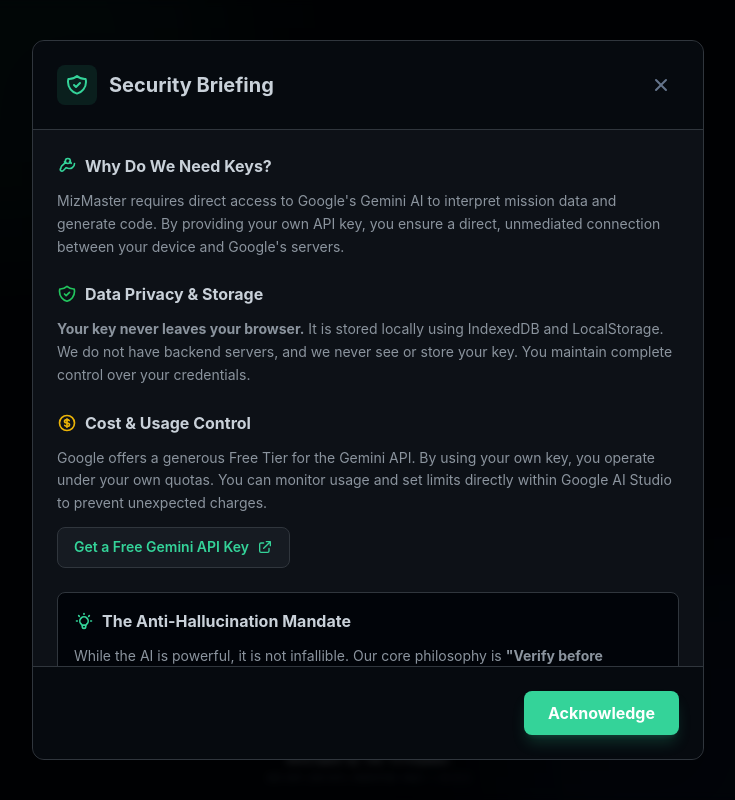
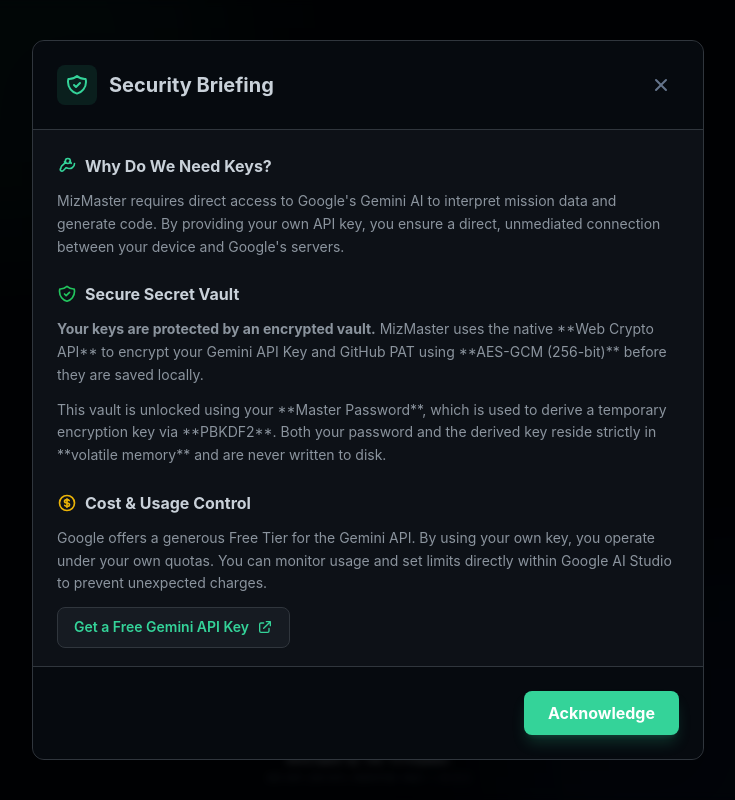
Before and after one commit to filthymanc/filthys-mizmaster, a React (Vite) app: page / in a window 1280 px wide. Both pictures are taken after a click on the button "SECURITY BRIEFING". Shown: the whole page, without its empty margins (272-1007 px from the left). Built offline with nearby package versions, Linux system fonts and the light colour scheme.

Commit message:
docs: update security briefing and manual for encrypted vault, fix UI protocols

```diff
--- a/src/data/manualContent.ts
+++ b/src/data/manualContent.ts
@@ -25,8 +25,8 @@
         iconType: "device",
       },
       {
-        title: "Data Sovereignty",
-        text: "Your mission ideas, API keys, and chat logs are stored locally in your browser. With no backend database, your intellectual property remains entirely under your control while the AI assists with the engineering.",
+        title: "Encrypted Vault",
+        text: "Your mission ideas, API keys, and tokens are protected by a secure vault. Secrets are encrypted using AES-GCM (256-bit) before being stored locally, ensuring your credentials remain private even if the device storage is inspected.",
         iconType: "lock",
       },
     ],
@@ -278,8 +278,8 @@
           text: "This application runs entirely in your browser. We cannot see your API keys or scripts.",
         },
         {
-          label: "API Key:",
-          text: "Stored in `localStorage`. Sent directly to Google APIs only.",
+          label: "API Key & PAT:",
+          text: "Stored as encrypted base64 bundles in `localStorage`. Decrypted only in memory using your Master Password.",
         },
         {
           label: "AI Processing:",
--- a/src/features/auth/ui/SecurityBriefingModal.tsx
+++ b/src/features/auth/ui/SecurityBriefingModal.tsx
@@ -73,13 +73,19 @@
           <section className="space-y-3">
             <div className="flex items-center gap-2 text-app-primary font-bold text-base">
               <ShieldIcon className="h-5 w-5 text-green-500" />
-              <h3>Data Privacy & Storage</h3>
+              <h3>Secure Secret Vault</h3>
             </div>
             <p>
-              <strong>Your key never leaves your browser.</strong> It is stored
-              locally using IndexedDB and LocalStorage. We do not have backend
-              servers, and we never see or store your key. You maintain complete
-              control over your credentials.
+              <strong>Your keys are protected by an encrypted vault.</strong>{" "}
+              MizMaster uses the native **Web Crypto API** to encrypt your
+              Gemini API Key and GitHub PAT using **AES-GCM (256-bit)** before
+              they are saved locally.
+            </p>
+            <p>
+              This vault is unlocked using your **Master Password**, which is
+              used to derive a temporary encryption key via **PBKDF2**. Both
+              your password and the derived key reside strictly in **volatile
+              memory** and are never written to disk.
             </p>
           </section>
 
--- a/src/features/mission/ui/MissionWorkspace.tsx
+++ b/src/features/mission/ui/MissionWorkspace.tsx
@@ -21,6 +21,8 @@
   TrashIcon,
   MenuIcon,
   EllipsisVerticalIcon,
+  ShieldIcon,
+  RefreshIcon,
 } from "../../../shared/ui/Icons";
 import { AVAILABLE_MODELS } from "../../../core/constants";
 import { APP_VERSION } from "../../../core/version";
@@ -146,6 +148,11 @@
                   | PROCESSING
                 </span>
               )}
+              {settings.isDesanitized && (
+                <span className="text-red-500 flex items-center gap-1">
+                  | <ShieldIcon className="h-3 w-3" /> UNSAFE
+                </span>
+              )}
             </div>
           </div>
         </div>
@@ -209,6 +216,24 @@
                       >
                         <TrashIcon className="mr-3 h-4 w-4 opacity-70 group-hover:opacity-100" />
                         Delete Mission
+                      </button>
+                    )}
+                  </Menu.Item>
+                  <div className="border-t border-app-border/50 my-1"></div>
+                  <Menu.Item>
+                    {({ active }) => (
+                      <button
+                        id="workspace-header-actions-reload"
+                        data-testid="workspace-header-actions-reload"
+                        onClick={() => window.location.reload()}
+                        className={`${
+                          active
+                            ? "bg-app-highlight text-app-primary"
+                            : "text-app-secondary"
+                        } group flex w-full items-center px-4 py-3 text-sm font-bold transition-colors`}
+                      >
+                        <RefreshIcon className="mr-3 h-4 w-4 text-app-tertiary group-hover:text-app-brand transition-colors" />
+                        Reload Application
                       </button>
                     )}
                   </Menu.Item>
--- a/src/shared/ui/OnboardingModal.tsx
+++ b/src/shared/ui/OnboardingModal.tsx
@@ -91,7 +91,7 @@
                 will refuse to generate file-system code unless you explicitly
                 enable{" "}
                 <span className="text-red-400 font-bold">UNSAFE MODE</span> in
-                the top toolbar.
+                the <strong>System Configuration</strong>.
               </p>
             </div>
           </div>
@@ -109,6 +109,7 @@
                 DCS scripting engines (MOOSE/DCS API) are strict. To prevent
                 crashes, the AI is programmed to{" "}
                 <strong>Verify before Writing</strong>.
+                <br />
                 <br />
                 If it cannot find a documented method (e.g., in the MOOSE docs),
                 it will fallback to standard Lua math rather than guessing.
@@ -129,8 +130,9 @@
                 The Mission Editor's "DO SCRIPT" box does <strong>NOT</strong>{" "}
                 auto-save.
                 <br />
+                <br />
                 After pasting generated code, you MUST press{" "}
-                <kbd className="bg-app-canvas px-1 rounded border border-app-border">
+                <kbd className="bg-app-canvas px-1 rounded border border-app-border text-xs">
                   Ctrl+S
                 </kbd>{" "}
                 (File &gt; Save) in the Mission Editor, or your changes will
@@ -142,7 +144,7 @@
           <div className="bg-app-canvas p-4 rounded-xl border border-app-border flex items-start gap-3">
             <svg
               xmlns="http://www.w3.org/2000/svg"
-              className="h-5 w-5 text-app-brand mt-0.5"
+              className="h-5 w-5 text-app-brand mt-0.5 shrink-0"
               fill="none"
               viewBox="0 0 24 24"
               stroke="currentColor"
@@ -156,16 +158,12 @@
             </svg>
             <div className="text-xs text-app-tertiary">
               <strong className="text-app-secondary block mb-1">
-                Data Sovereignty & Privacy
+                Hardware-Accelerated Vault
               </strong>
-              Your API Key and Chat History are stored <strong>locally</strong>{" "}
-              in your browser. Nothing is sent to the app host (GitHub Pages).
-              <br />
-              <br />
-              <span className="opacity-75">
-                However, your prompts are processed by the{" "}
-                <strong>Google Gemini API</strong>.
-              </span>
+              Your API Key and tokens are <strong>encrypted</strong> using
+              AES-GCM. Your decryption key resides in memory only; you must
+              unlock your session with your master password to access mission
+              tools.
             </div>
           </div>
         </div>
--- a/src/shared/ui/SettingsModal.tsx
+++ b/src/shared/ui/SettingsModal.tsx
@@ -498,8 +498,16 @@
 
                         {/* Danger Zone */}
                         <div className="space-y-4 pt-4 border-t border-red-500/20">
-                          <h4 className="text-sm font-bold text-red-500 uppercase tracking-wider">
+                          <h4 className="text-sm font-bold text-red-500 uppercase tracking-wider flex justify-between items-center">
                             Danger Zone
+                            <button
+                              id="shared-settings-reload-trigger"
+                              onClick={() => window.location.reload()}
+                              className="flex items-center gap-1.5 px-2 py-1 rounded text-[10px] font-bold bg-app-surface text-app-tertiary hover:text-app-primary border border-app-border transition-colors uppercase"
+                            >
+                              <RefreshIcon className="h-3 w-3" />
+                              Reload App
+                            </button>
                           </h4>
                           <div className="space-y-3">
                             <button
```
Also changed, not shown: 1 other file (tests, documents, lock files or other folders).
